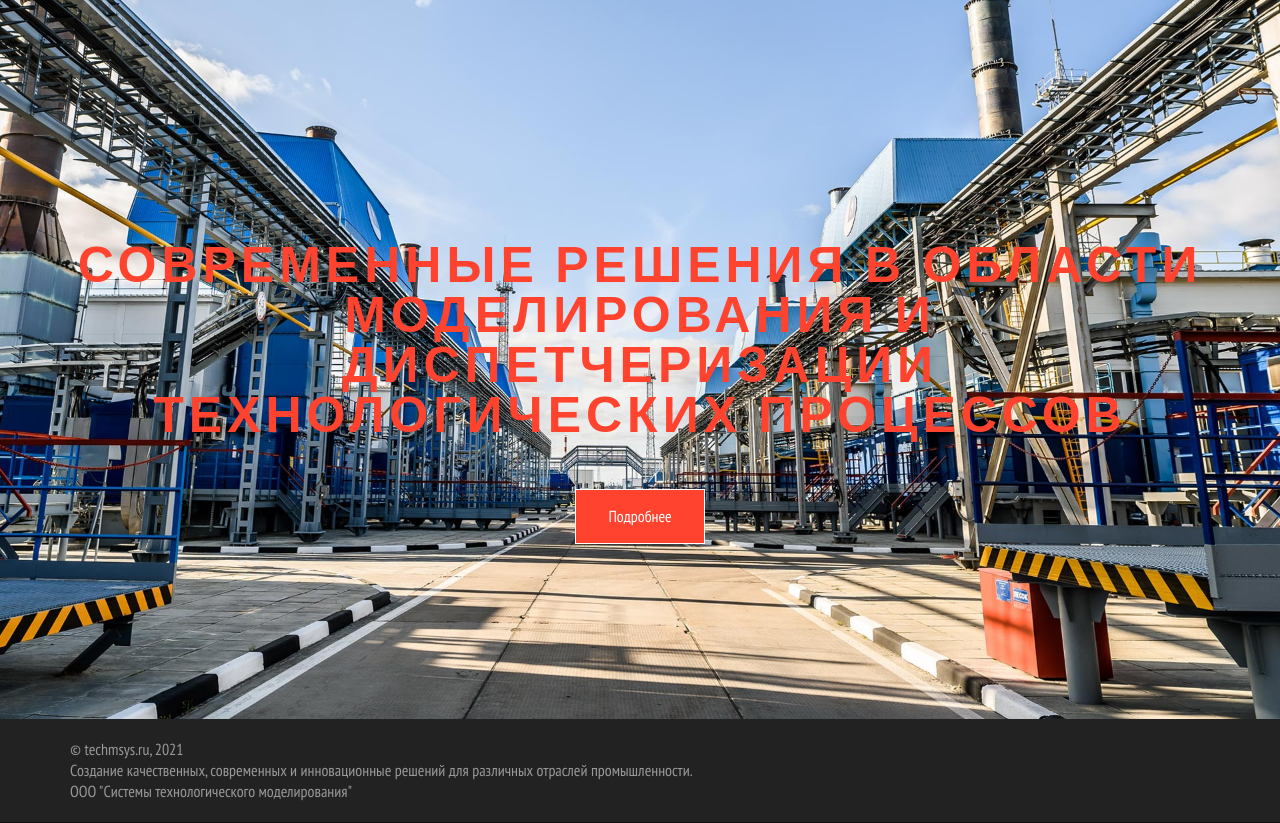
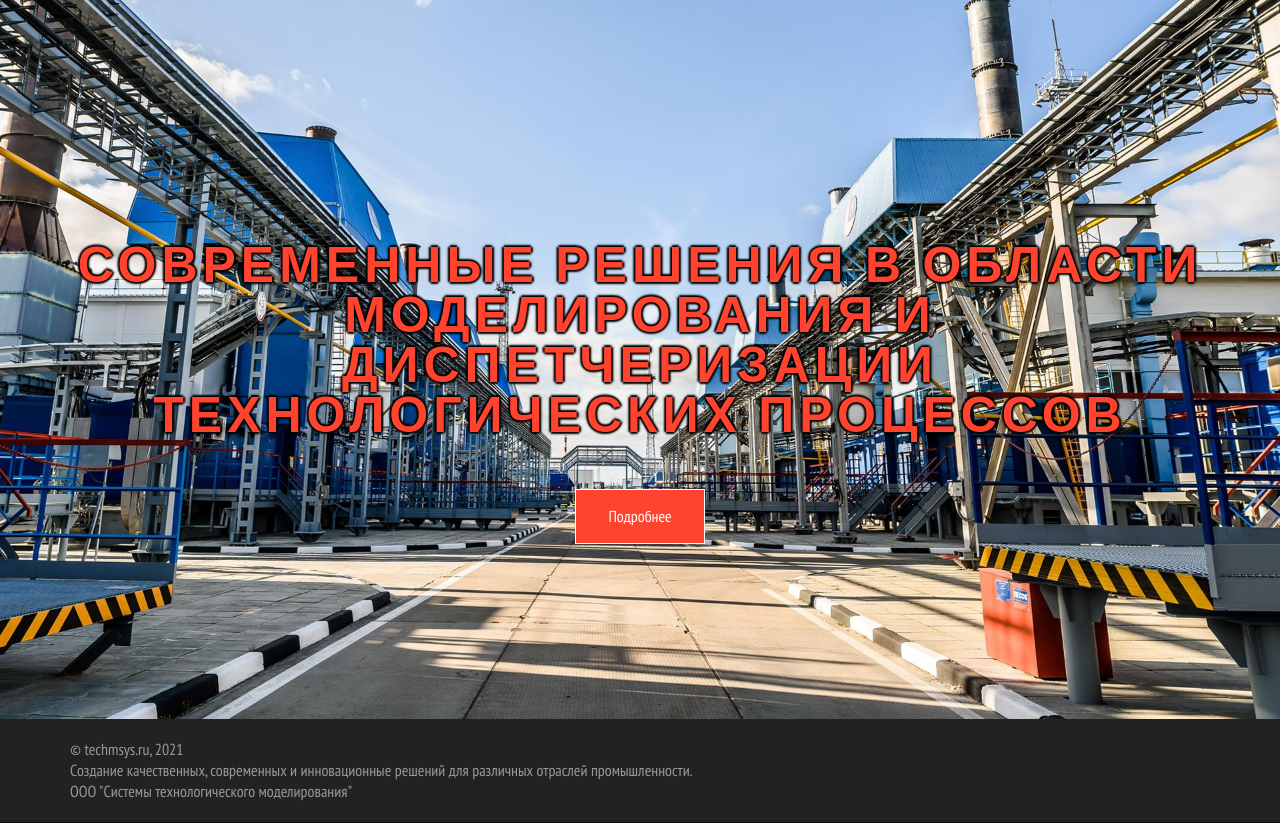
Before and after one commit to IsrafilovaAlisa/techmsys.ru, an ASP.NET Core app: page / in a window 1280 px wide. Shown: the part 140-963 px from the top of the page. Run offline with ASP.NET Core 8, Linux system fonts and the light colour scheme.

Commit message:
well done

```diff
--- a/techmsys.ru/wwwroot/asset/css/style.css
+++ b/techmsys.ru/wwwroot/asset/css/style.css
@@ -500,7 +500,9 @@
     line-height: 50px;
     letter-spacing: 5px;
     margin-bottom: 55px;
-   /* -webkit-animation: bounceIn;
+    color: #E2A126 !important;
+    text-shadow: 2px 0 2px #000, 0 2px 2px #000, -2px 0 2px #000, 0 -2px 2px #000;
+    /* -webkit-animation: bounceIn;
     -moz-animation: rubberBand;
     -o-animation: bounceIn;
     animation: bounceIn;
```
